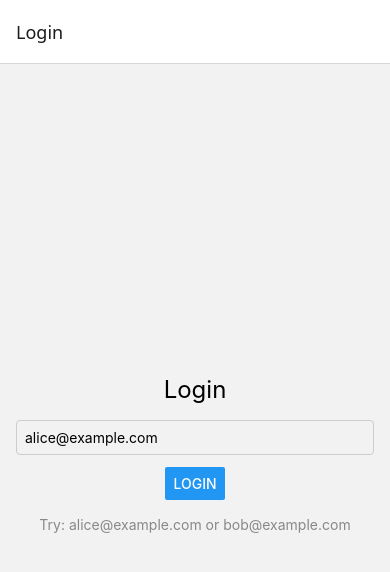
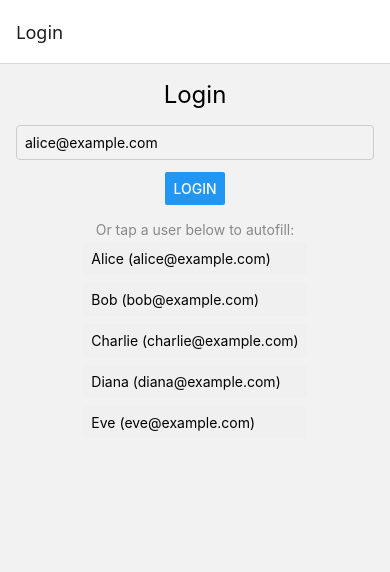
Before and after one commit to dilpreet579/event-checkin-app, a React Native app in the folder frontend/: screen /Login in a window 390 px wide. Shown: the top 572 px of the page. Built offline with nearby package versions, Linux system fonts and the light colour scheme.

Commit message:
add login for more users

```diff
--- a/frontend/src/screens/LoginScreen.tsx
+++ b/frontend/src/screens/LoginScreen.tsx
@@ -1,10 +1,13 @@
 import React, { useState } from 'react';
-import { View, Text, TextInput, Button, StyleSheet } from 'react-native';
+import { View, Text, TextInput, Button, StyleSheet, FlatList, TouchableOpacity } from 'react-native';
 import { useAuthStore } from '../store/authStore';
 
 const users = [
   { id: 'user1', name: 'Alice', email: 'alice@example.com' },
   { id: 'user2', name: 'Bob', email: 'bob@example.com' },
+  { id: 'user3', name: 'Charlie', email: 'charlie@example.com' },
+  { id: 'user4', name: 'Diana', email: 'diana@example.com' },
+  { id: 'user5', name: 'Eve', email: 'eve@example.com' },
 ];
 
 export default function LoginScreen({ navigation }: any) {
@@ -34,7 +37,19 @@ export default function LoginScreen({ navigation }: any) {
       />
       {error ? <Text style={styles.error}>{error}</Text> : null}
       <Button title="Login" onPress={handleLogin} />
-      <Text style={styles.hint}>Try: alice@example.com or bob@example.com</Text>
+      <Text style={styles.hint}>Or tap a user below to autofill:</Text>
+      <FlatList
+        data={users}
+        keyExtractor={(item) => item.id}
+        renderItem={({ item }) => (
+          <TouchableOpacity
+            style={styles.userButton}
+            onPress={() => setEmail(item.email)}
+          >
+            <Text>{item.name} ({item.email})</Text>
+          </TouchableOpacity>
+        )}
+      />
     </View>
   );
 }
@@ -45,4 +60,5 @@ const styles = StyleSheet.create({
   input: { width: '100%', borderWidth: 1, borderColor: '#ccc', borderRadius: 4, padding: 8, marginBottom: 12 },
   error: { color: 'red', marginBottom: 8 },
   hint: { marginTop: 16, color: '#888' },
+  userButton: { padding: 8, marginVertical: 4, backgroundColor: '#f0f0f0', borderRadius: 4, width: '100%' },
 });
```
